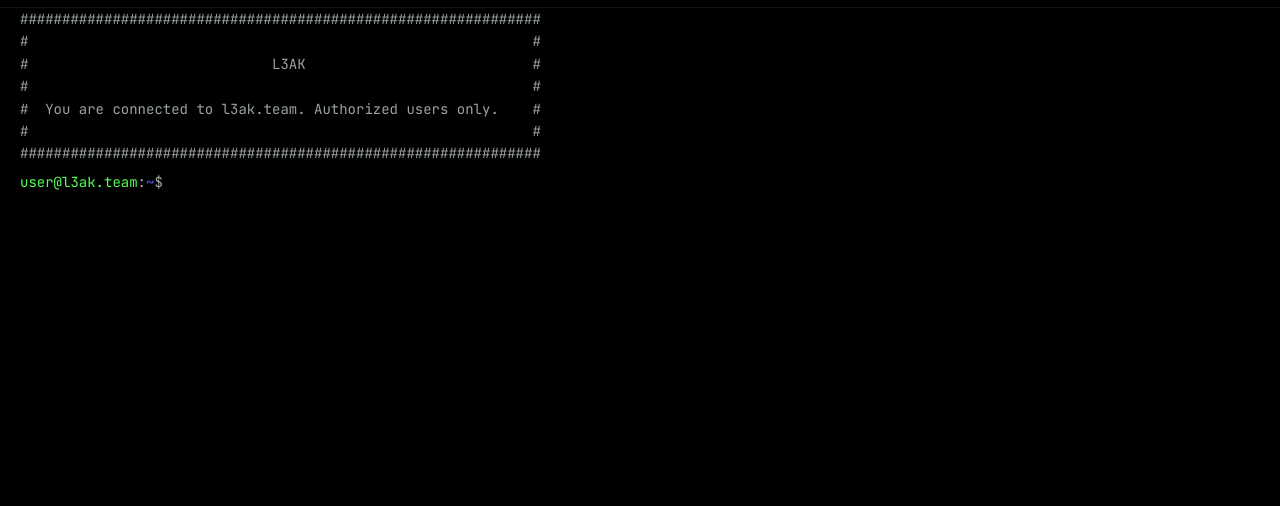
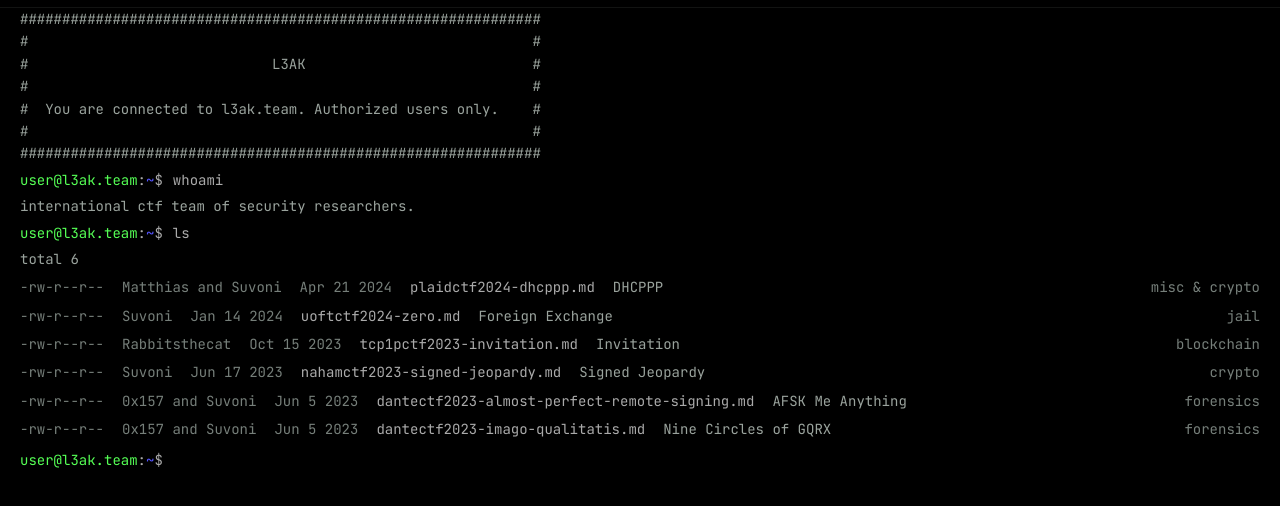
Before and after one commit to L3AK-TEAM/l3ak-team.github.io, an Astro site: page / in a window 1280 px wide. Shown: the part 48-554 px from the top of the page. Built offline with nearby package versions, Linux system fonts and the light colour scheme; Astro itself is replaced by a stand-in of ours; some packages are replaced by stand-ins of ours.

Commit message:
feat(shell): animate startup commands

```diff
--- a/src/components/shell/Shell.tsx
+++ b/src/components/shell/Shell.tsx
@@ -1,9 +1,15 @@
-import React, { useEffect, useMemo, useRef, useState } from "react";
+import React, { useCallback, useEffect, useMemo, useRef, useState } from "react";
 import { createCommands } from "./commands";
 import type { Writeup } from "../../lib/writeups";
 import { Prompt } from "./Prompt";
 import Banner from "./Banner";
 import { Command } from "./Log";
+import { PS1 } from "./PS1";
+
+const startupCommands = [
+  { text: "whoami", characterDelay: 45, pauseAfter: 300 },
+  { text: "ls", characterDelay: 60, pauseAfter: 200 },
+];
 
 const prefersReduced = () =>
   typeof matchMedia !== "undefined" &&
@@ -27,18 +33,21 @@ export default function Shell({ writeups }: ShellProps) {
 
   /** The terminal is revealed once boot starts; the prompt once it finishes. */
   const [booted, setBooted] = useState(false);
+  const [ready, setReady] = useState(false);
+  const [startupText, setStartupText] = useState("");
+  const startupIndex = useRef(0);
 
   const inputRef = useRef<HTMLInputElement>(null);
 
   /* ------------------------------------------------------------ transcript */
 
   /** Appends blocks and returns the ids they were given. */
-  function print(blocks: React.ReactNode[], wipe = false) {
+  const print = useCallback((blocks: React.ReactNode[], wipe = false) => {
     const added = blocks.map((b) => ({ id: ++commandId.current, node: b }));
     setScrollback((prev) => (wipe ? [] : prev).concat(added));
-  }
+  }, []);
 
-  function system(command: string): React.ReactNode[] {
+  const system = useCallback((command: string): React.ReactNode[] => {
     const line = command.trim();
     if (!line) return [];
 
@@ -60,7 +69,7 @@ export default function Shell({ writeups }: ShellProps) {
     } else {
       return [...callback(args.concat(pipeArgs))];
     }
-  }
+  }, [commands]);
 
   const scrollToBottom = () =>
     requestAnimationFrame(() =>
@@ -75,12 +84,78 @@ export default function Shell({ writeups }: ShellProps) {
     setBooted(true);
   }, []);
 
-  // The prompt cannot focus itself on mount: the terminal is still `hidden` at
-  // that point, and focus() on a display:none element is a no-op. Focus once
-  // the unhide has been committed instead.
   useEffect(() => {
-    if (booted) inputRef.current?.focus({ preventScroll: true });
-  }, [booted]);
+    let timer: ReturnType<typeof setTimeout>;
+    let finished = false;
+    let character = 0;
+    const motion = window.matchMedia("(prefers-reduced-motion: reduce)");
+
+    function executeNext() {
+      const command = startupCommands[startupIndex.current++];
+      if (command) print([<Command>{command.text}</Command>, ...system(command.text)]);
+    }
+
+    function finish() {
+      if (finished) return;
+      finished = true;
+      clearTimeout(timer);
+      while (startupIndex.current < startupCommands.length) executeNext();
+      setStartupText("");
+      setReady(true);
+    }
+
+    function typeNext() {
+      const command = startupCommands[startupIndex.current];
+      if (!command) return finish();
+      setStartupText(command.text.slice(0, ++character));
+      if (character < command.text.length) {
+        timer = setTimeout(typeNext, command.characterDelay);
+      } else {
+        timer = setTimeout(() => {
+          executeNext();
+          setStartupText("");
+          character = 0;
+          timer = setTimeout(typeNext, command.pauseAfter);
+        }, 200);
+      }
+    }
+
+    function handleKeyDown(event: KeyboardEvent) {
+      if (event.key === "Escape" && !finished) {
+        event.preventDefault();
+        finish();
+      }
+    }
+
+    function handleSkip(event: MouseEvent) {
+      if ((event.target as Element).closest('a[href="#input"]') && !finished) {
+        event.preventDefault();
+        finish();
+      }
+    }
+
+    function handleMotionChange() {
+      if (motion.matches) finish();
+    }
+
+    document.addEventListener("keydown", handleKeyDown);
+    document.addEventListener("click", handleSkip);
+    motion.addEventListener("change", handleMotionChange);
+    if (motion.matches || window.location.hash === "#input") finish();
+    else timer = setTimeout(typeNext, 300);
+
+    return () => {
+      clearTimeout(timer);
+      document.removeEventListener("keydown", handleKeyDown);
+      document.removeEventListener("click", handleSkip);
+      motion.removeEventListener("change", handleMotionChange);
+    };
+  }, [print, system]);
+
+  // Focus only once the interactive prompt has been committed.
+  useEffect(() => {
+    if (booted && ready) inputRef.current?.focus({ preventScroll: true });
+  }, [booted, ready]);
 
   /* --------------------------------------------------------------- handlers */
 
@@ -111,12 +186,15 @@ export default function Shell({ writeups }: ShellProps) {
         {scrollback.map((e) => (<React.Fragment key={e.id}>{e.node}</React.Fragment>))}
       </div>
 
-      <Prompt
+      {ready ? <Prompt
         inputRef={inputRef}
         history={history}
         onSubmit={handleSubmit}
         onClear={() => print([], true)}
-      />
+      /> : <div className="prompt" aria-hidden="true">
+        <PS1 />
+        <span>{startupText}<span className="startup-cursor" /></span>
+      </div>}
     </main>
   );
 }
--- a/src/styles/global.css
+++ b/src/styles/global.css
@@ -281,6 +281,15 @@ a {
   position: relative;
   flex: 1;
   min-width: 0
+}
+
+.startup-cursor {
+  display: inline-block;
+  width: 1px;
+  height: 1em;
+  margin-left: 1px;
+  vertical-align: -0.15em;
+  background: var(--bright-blue);
 }
 
 #input {
```
